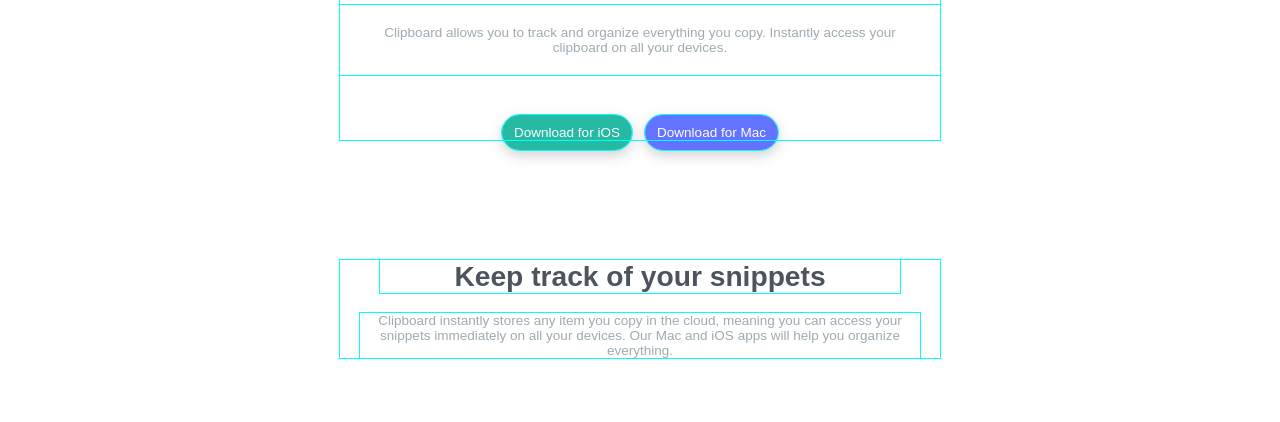
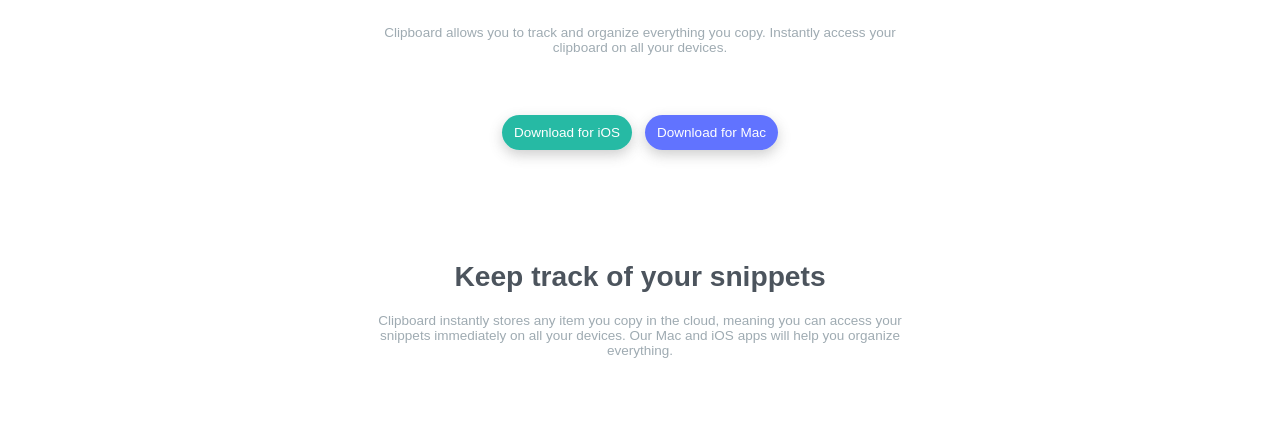
Before and after one commit to Ronnie018/ClipBoard-Landing-page, a plain HTML site: page index.html in a window 1280 px wide. Shown: the part 332-754 px from the top of the page. Drawn offline with Linux system fonts and the light colour scheme; a web font is replaced by a local one.

Commit message:
Update style.css

```diff
--- a/clipboard-landing-page-master/style.css
+++ b/clipboard-landing-page-master/style.css
@@ -17,7 +17,6 @@
     box-sizing: border-box;
     font-family: 'Bai Jamjuree', sans-serif;
     color: hsl(210, 10%, 33%);
-    outline: solid cyan 1px;
   }
   html{
       font-size: 70.5%;
```
